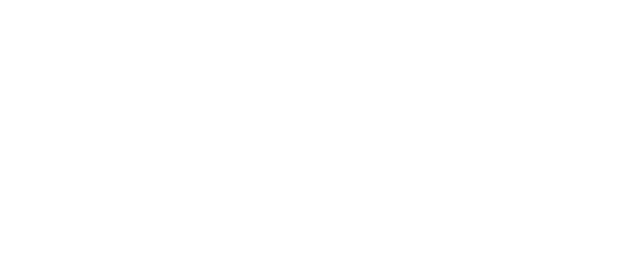
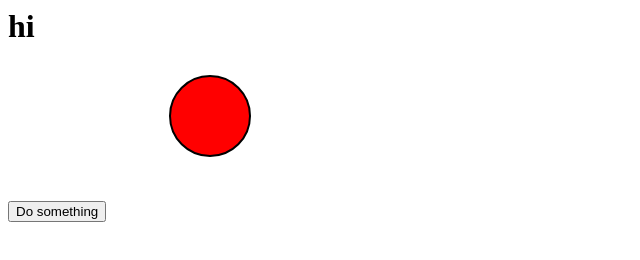
Before and after one commit to solita/codecamp2012-ultimate, a plain HTML site: page init.html in a window 1280 px wide. Shown: the whole page, without its empty margins (0-640 px from the left). Drawn offline with Linux system fonts and the light colour scheme.

Commit message:
Ball changes color o_o

```diff
--- a/init.html
+++ b/init.html
@@ -4,10 +4,23 @@
 <script type="text/javascript" src="jquery.xdomainajax.js"></script>
 <script type="text/javascript" src="underscore-min.js"></script>
 <script type="text/javascript" src="foo.js"></script>
+<script type="text/javascript" src="d3.v2.js"></script>
+<script type="text/javascript" src="d3test.js"></script>
 </head>
 <body>
 	<div id="data" style="display: none">
 
 	</div>
+
+	<div id="testing">
+		<h1>hi</h1>
+		<button id="mybutton" type="button">Do something</button>
+		<svg xmlns="http://www.w3.org/2000/svg" version="1.1">
+	  	<circle cx="100" cy="50" r="40" stroke="black"
+	  		stroke-width="2" fill="red"/>
+		</svg>
+
+
+	</div>
 </body>
 </html>
```
